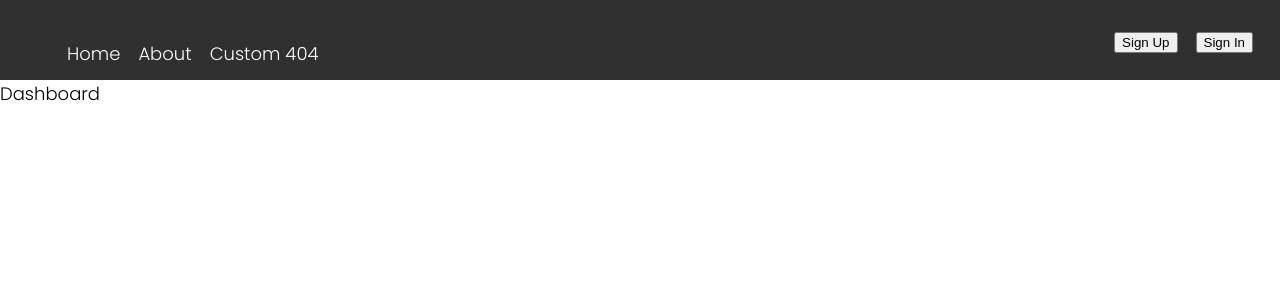
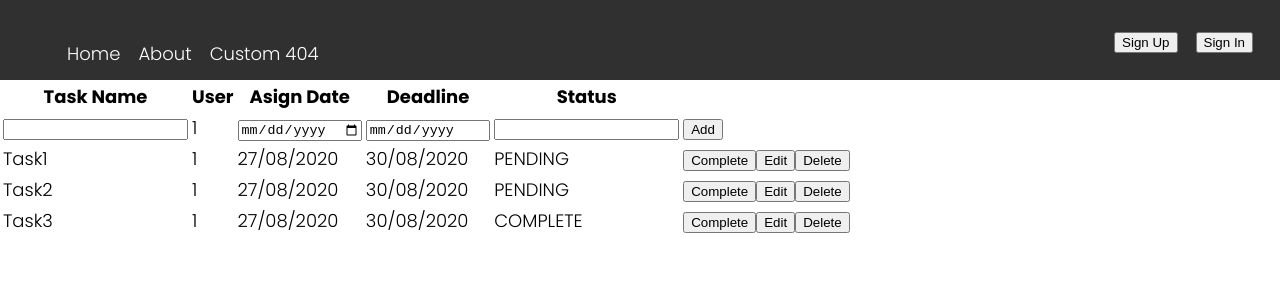
Before and after one commit to Visko93/Job_Test_CacheTodo, a React (Create React App) app: page /dashboard in a window 1280 px wide. Before the commit this address had no page. Shown: the top 300 px of the page. Built offline with nearby package versions, Linux system fonts and the light colour scheme; data requests are answered from the project's data file.

Commit message:
set up first add action and dashboard table

```diff
--- a/db.json
+++ /dev/null
@@ -1,26 +0,0 @@
-{
-   "users": [
-     {
-       "user_id": 1,
-       "user_name": "Vinicius",
-       "user_password": "125",
-       "user_data": {
-          "user_email": "v@gmail.com",
-          "user_cep": 81900350,
-          "user_number": "890",
-          "user_birth": "17/11/1993",
-          "user_state": "PR",
-          "user_city": "Curitiba"
-       } ,
-       "tasks": [
-         {
-           "user_id": 1,
-           "task_title": "Task1",
-           "task_description": "describe the task",
-           "task_status": "PENDING"
-         }
-       ]
-     }
-   ]
-
-}
--- a/package.json
+++ b/package.json
@@ -6,6 +6,7 @@
     "@testing-library/jest-dom": "^4.2.4",
     "@testing-library/react": "^9.3.2",
     "@testing-library/user-event": "^7.1.2",
+    "axios": "^0.20.0",
     "normalize.css": "^8.0.1",
     "prop-types": "^15.7.2",
     "react": "^16.13.1",
@@ -20,7 +21,8 @@
     "start": "react-scripts start",
     "build": "react-scripts build",
     "test": "react-scripts test",
-    "eject": "react-scripts eject"
+    "eject": "react-scripts eject",
+    "server": "json-server server.json -p 3001"
   },
   "eslintConfig": {
     "extends": "react-app"
--- /dev/null
+++ b/server.json
@@ -0,0 +1,77 @@
+{
+   "users": [
+     {
+       "user_id": 1,
+       "user_name": "Vinicius",
+       "user_password": "125",
+       "user_data": {
+          "user_email": "v@gmail.com",
+          "user_cep": 81900350,
+          "user_number": "890",
+          "user_birth": "17/11/1993",
+          "user_state": "PR",
+          "user_city": "Curitiba"
+        }
+     }
+   ],
+   "tasks": [
+    {
+      "user_id": 1,
+      "user_tasks": [
+        {
+          "task_id": 1,
+          "task_title": "Task1",
+          "task_description": "describe the task",
+          "task_status": "PENDING",
+          "task_start": "27/08/2020",
+          "task_deadline": "30/08/2020"
+        },
+        {
+          "task_id": 3,
+          "task_title": "Task2",
+          "task_description": "fake second task",
+          "task_status": "PENDING",
+          "task_start": "27/08/2020",
+          "task_deadline": "30/08/2020"
+        },
+        {
+          "task_id": 2,
+          "task_title": "Task3",
+          "task_description": "fake trhid taks",
+          "task_status": "COMPLETE",
+          "task_start": "27/08/2020",
+          "task_deadline": "30/08/2020"
+        }
+      ]
+    },
+    {
+      "user_id": 2,
+      "user_tasks": [
+        {
+          "task_id": 2,
+          "task_title": "Task2",
+          "task_description": "describe the task",
+          "task_status": "PENDING",
+          "task_start": "27/08/2020",
+          "task_deadline": "30/08/2020"
+        },
+        {
+          "task_id": 3,
+          "task_title": "Task7",
+          "task_description": "fake second task",
+          "task_status": "PENDING",
+          "task_start": "27/08/2020",
+          "task_deadline": "30/08/2020"
+        },
+        {
+          "task_id": 2,
+          "task_title": "Task8",
+          "task_description": "fake trhid taks",
+          "task_status": "COMPLETE",
+          "task_start": "27/08/2020",
+          "task_deadline": "30/08/2020"
+        }
+      ]
+    }
+  ]
+}
--- /dev/null
+++ b/src/APIs/api.js
@@ -0,0 +1,8 @@
+import axios from "axios";
+
+
+const api = axios.create({
+  baseURL: 'http://localhost:3001'
+})
+
+export default api
--- a/src/Pages/Dashboard/index.js
+++ b/src/Pages/Dashboard/index.js
@@ -1,19 +1,126 @@
-import React from "react";
-import { useSelector } from "react-redux";
+import React, {useCallback, useEffect, useState} from "react";
+import { useDispatch } from "react-redux";
+// import { useSelector } from "react-redux";
+import api from "../../APIs/api";
 
 
 import NavPlaceHolder from "../../Components/common/NavPlaceholder";
+import { addTask } from "../../Redux/Actions/actionCreator";
 
 function Dashboard () {
-  const tasks = useSelector(state => state)
+  const user_id = 1
 
-  console.log(tasks)
+  const [tasks, setTasks] = useState([])
+  const [newTask, setNewTask] = useState({
+    user_id: user_id,
+    task_title: '',
+    task_description: '',
+    task_start: Date(),
+    task_deadline: ''
+  })
+
+  const handleInputChange = e => {
+    const {name, value} = e.target
+    setNewTask({
+      ...newTask,
+      [name]: value
+    })
+  }
+
+  useEffect(() => {
+    api.get(`tasks?user_id=${user_id}`).then(res => {
+      const filteredData = res.data.filter(item => item.user_id === user_id)
+      setTasks(filteredData[0].user_tasks)
+    })}, [])
+
+  //Disponibilizar o dispatch para fazer o realizar as ações
+  const dispatch = useDispatch()
+  //Action de adicionar as tasks
+  const handleAddTask = useCallback((task)=>{
+    dispatch(addTask(task))
+  },[dispatch])
 
   return (
     <>
       <NavPlaceHolder />
       <div className="dashboard">
-        Dashboard
+          <table className="tasksTable">
+            <thead className="tasksTable__head">
+              <tr>
+                <th>Task Name</th>
+                <th>User</th>
+                <th>Asign Date</th>
+                <th>Deadline</th>
+                <th>Status</th>
+              </tr>
+            </thead>
+            <tbody className="tasksTable__body">
+              <tr>
+                <td>
+                  <input
+                    name='task_title'
+                    type="text"
+                    value={newTask.task_title}
+                    onChange={handleInputChange}
+                  />
+                </td>
+                <td
+                    name='user_id'>
+                    {user_id}
+                </td>
+                <td>
+                  <input
+                    name='task_start'
+                    type="date"
+                    value={newTask.task_start}
+                    max={newTask.task_deadline}
+                    onChange={handleInputChange}
+                  />
+                </td>
+                <td>
+                  <input
+                    name='task_deadline'
+                    type="date"
+                    readOnly
+                    value={newTask.task_deadline}
+                    min={newTask.task_start}
+                    onChange={handleInputChange}
+                  />
+                </td>
+                <td>
+                <input
+                    name='task_description'
+                    type="text"
+                    value={newTask.task_description}
+                    onChange={handleInputChange}
+                  />
+                </td>
+                <td>
+                  <button
+                    type='button'
+                    onClick={() => handleAddTask(FormData)}
+                  >
+                    Add
+                  </button>
+                {console.log(newTask.task_start)}
+                </td>
+              </tr>
+            {tasks.map(task => (
+              <tr key={task.task_id}>
+                <td>{task.task_title}</td>
+                <td>{user_id}</td>
+                <td>{task.task_start}</td>
+                <td>{task.task_deadline}</td>
+                <td>{task.task_status}</td>
+                <td>
+                  <button type='button'>Complete</button>
+                  <button type='button'>Edit</button>
+                  <button type='button'>Delete</button>
+                </td>
+              </tr>
+            ))}
+            </tbody>
+          </table>
       </div>
     </>
   )
--- a/src/Redux/Actions/ActionTypes.js
+++ b/src/Redux/Actions/ActionTypes.js
@@ -1,7 +1,7 @@
-export const ADD_TASK = 'ADD_TASK';
-export const EDIT_TASK = 'EDIT_TASK';
-export const CONCLUDE_TASK = 'CONCLUDE_TASK';
-export const DELETE_TASK = 'DELETE_TASK';
-export const LOAD_TASKS = 'LOAD_TASKS';
+export const TASK_ADD = 'TASK_ADD';
+export const TASK_EDIT = 'TASK_EDIT';
+export const TASK_CONCLUDE = 'TASK_CONCLUDE';
+export const TASK_DELETE = 'TASK_DELETE';
+export const TASK_LOADING = 'TASK_LOADING';
 export const USER_LOGIN = 'USER_LOGIN';
 export const USER_REGISTRATION = 'USER_REGISTRATION';
--- a/src/Redux/Actions/actionCreator.js
+++ b/src/Redux/Actions/actionCreator.js
@@ -1,23 +1,14 @@
 import * as ActionTypes from './ActionTypes';
 
 
-export const addTask = (user, initialDate, finishDate, complete) => ({
-    type: ActionTypes.ADD_TASK,
-    payload: {
-        user: user,
-        initialDate: initialDate,
-        finishDate: finishDate,
-        complete: complete
+export const addTask = task => (
+    {
+        type: ActionTypes.TASK_ADD,
+        payload: {
+            task
+        }
     }
-});
-
-export const fetchTasks = () => (dispatch) =>  {
-    dispatch(tasksLoading(true));
-
-    setTimeout(()=>{
-
-    }, 2000)
-}
+);
 
 export const tasksLoading = () => ({
     type: ActionTypes.TASK_LOADING,
```
Also changed, not shown: 1 other file (tests, documents, lock files or other folders).
